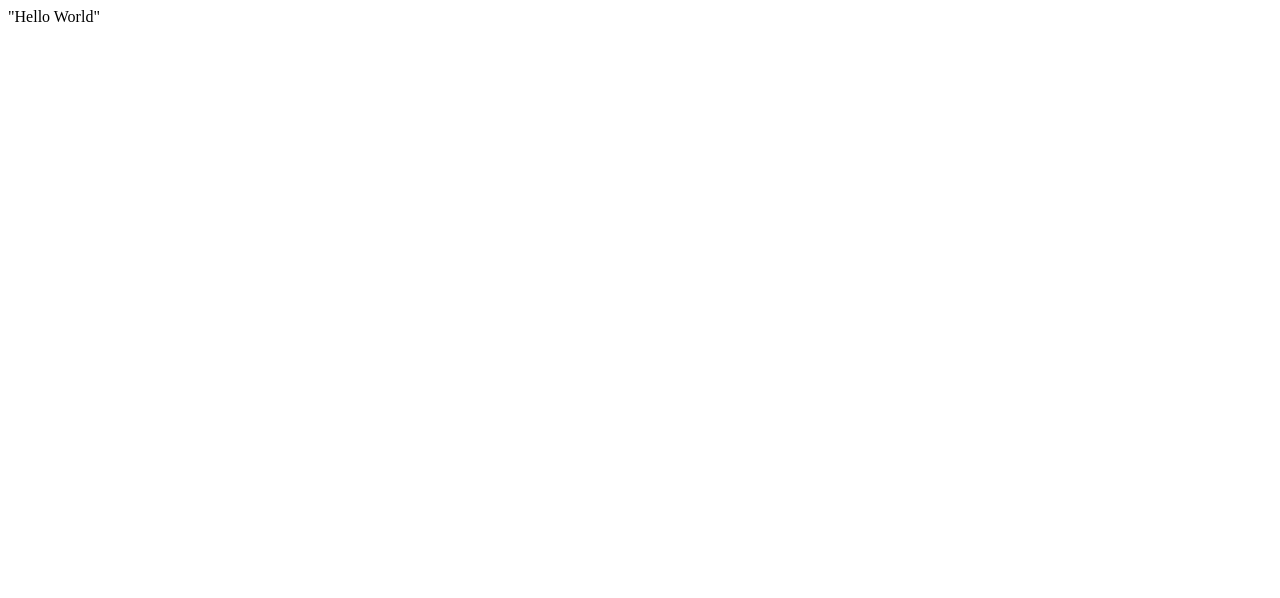
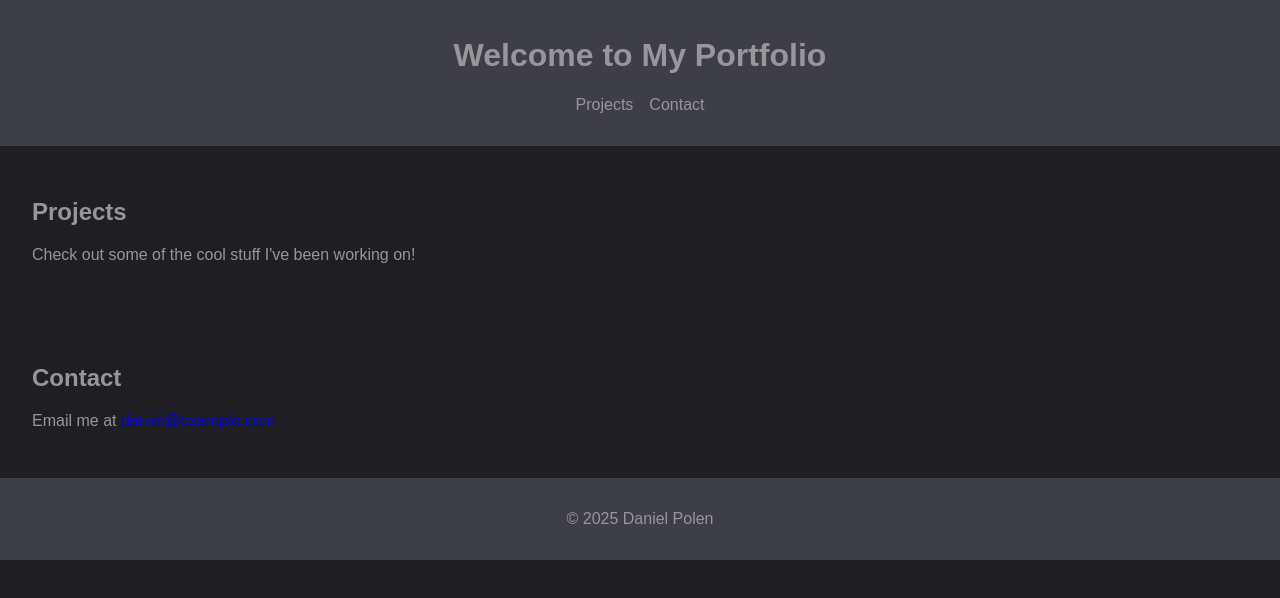
Before and after one commit to Polenda/polenda.github.io, a plain HTML site: page index.html in a window 1280 px wide. Drawn offline with Linux system fonts and the light colour scheme.

Commit message:
basic format

```diff
--- a/index.html
+++ b/index.html
@@ -1 +1,37 @@
-"Hello World"
+<!DOCTYPE html>
+<html lang="en">
+<head>
+  <meta charset="UTF-8">
+  <meta name="viewport" content="width=device-width, initial-scale=1.0">
+  <title>Daniel Polen | Portfolio</title>
+  <link rel="stylesheet" href="./styles/body.css">
+</head>
+<body>
+  <header>
+    <h1>Welcome to My Portfolio</h1>
+    <nav>
+      <ul>
+        <li><a href="#projects">Projects</a></li>
+        <li><a href="#contact">Contact</a></li>
+      </ul>
+    </nav>
+  </header>
+
+  <main>
+
+    <section id="projects">
+      <h2>Projects</h2>
+      <p>Check out some of the cool stuff I've been working on!</p>
+    </section>
+
+    <section id="contact">
+      <h2>Contact</h2>
+      <p>Email me at <a href="mailto:daniel@example.com">daniel@example.com</a></p>
+    </section>
+  </main>
+
+  <footer>
+    <p>&copy; 2025 Daniel Polen</p>
+  </footer>
+</body>
+</html>
--- /dev/null
+++ b/styles/body.css
@@ -0,0 +1,30 @@
+body {
+  background-color: #1F1F23;
+  color: #96969B;
+  font-family: Arial, sans-serif;
+  margin: 0;
+  padding: 0;
+}
+
+header, footer {
+  background-color: #3E3E46;
+  padding: 1rem;
+  text-align: center;
+}
+
+nav ul {
+  list-style: none;
+  padding: 0;
+  display: flex;
+  justify-content: center;
+  gap: 1rem;
+}
+
+nav a {
+  color: #96969B;
+  text-decoration: none;
+}
+
+section {
+  padding: 2rem;
+}
```
